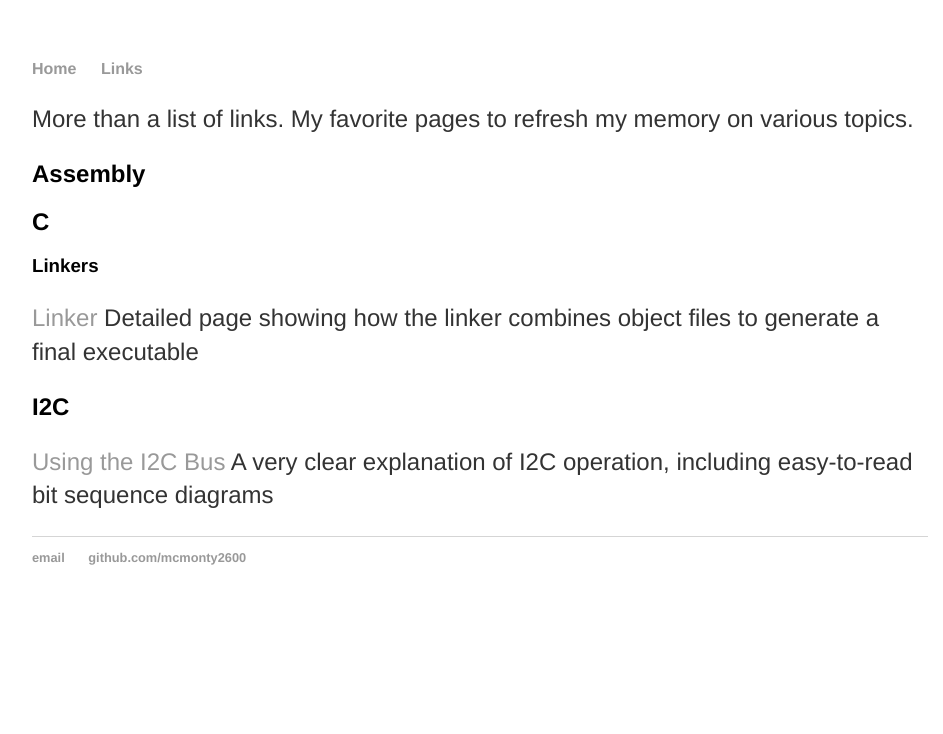
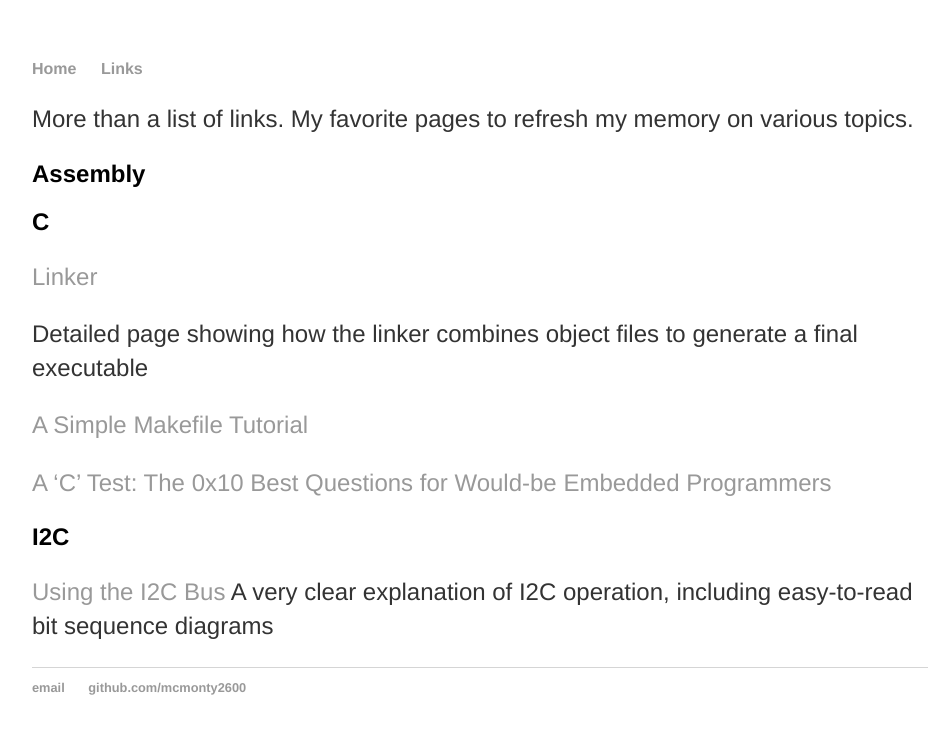
Before and after one commit to mcmonty2600/mcmonty2600.github.io, a Jekyll site: the page built from links/index.md, in a window 1280 px wide. Shown: the top 734 px of the page, without its empty margins (160-1103 px from the left). Built offline with Jekyll 4.4.1, drawn with Linux system fonts in a browser that asks for light colours.

Commit message:
Update index.md

```diff
--- a/links/index.md
+++ b/links/index.md
@@ -9,10 +9,13 @@ More than a list of links. My favorite pages to refresh my memory on various top
 
 ## C
 
-### Linkers
+[Linker](http://www.bravegnu.org/gnu-eprog/linker.html)
 
-[Linker](http://www.bravegnu.org/gnu-eprog/linker.html)
 Detailed page showing how the linker combines object files to generate a final executable
+
+[A Simple Makefile Tutorial](http://www.cs.colby.edu/maxwell/courses/tutorials/maketutor/)
+
+[A ‘C’ Test: The 0x10 Best Questions for Would-be Embedded Programmers](http://www.rmbconsulting.us/a-c-test-the-0x10-best-questions-for-would-be-embedded-programmers#_ftn1)
 
 ## I2C
 
```
